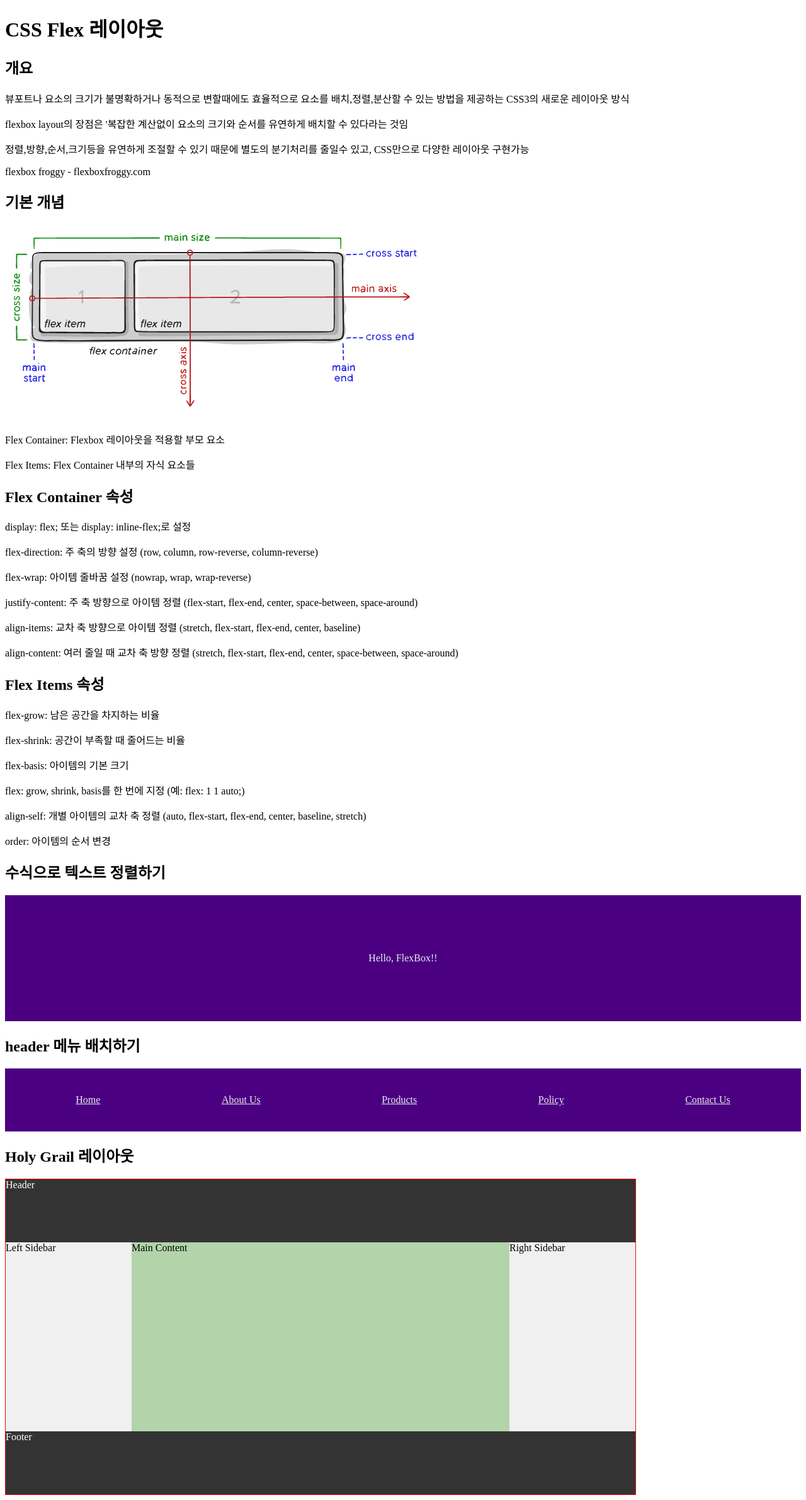
After one commit to evollivia/frontend2, a FastAPI app: page /css/flex in a window 1280 px wide. The commit adds this page. Shown: the whole page at 63% size. Run offline with FastAPI, Linux system fonts and the light colour scheme.

Commit message:
css3 - 레이아웃 : flex

```diff
--- a/app/routes/css.py
+++ b/app/routes/css.py
@@ -61,3 +61,8 @@ async def float(req: Request):
 @css_router.get('/flex')
 async def flex(req: Request):
     return templates.TemplateResponse('css/10flex.html', {'request': req})
+
+
+@css_router.get('/markdown')
+async def markdown(req: Request):
+    return templates.TemplateResponse('css/11markdown.html', {'request': req})
--- /dev/null
+++ b/views/templates/css/10flex.html
@@ -0,0 +1,84 @@
+<!DOCTYPE html>
+<html lang="ko">
+<head>
+    <meta charset="UTF-8">
+    <title>CSS Flex 레이아웃</title>
+    <style>
+        .centerme {height: 200px; background: indigo; color: #ebebeb;
+        /*text-align: center; padding-top: 200px*/
+        display: flex; justify-content: center; align-items: center}
+
+        /*메뉴 구성*/
+        .menus {background: indigo; color: #ebebeb; min-height: 44px;
+        display: flex; align-items: center; padding: 0 16px; /*flex-direction: row */
+        justify-content: space-around}
+        a:link{color: #ebebeb}
+        a:visited{color: #ebebeb}
+
+        /*Holy Grail Layout*/
+        .container {/*display: flex; flex-direction: column;*/
+                    border: 1px solid red; width: 1000px}
+        header, footer{background: #333; color: white; height: 100px}
+        nav, aside{background: #f0f0f0; height: 300px; width: 200px}
+
+        main{background: #b3d4aa; height: 300px; flex: 1}
+        .main-content{display: flex; flex-direction: row}
+    </style>
+</head>
+<body>
+    <h1>CSS Flex 레이아웃</h1>
+    <h2>개요</h2>
+    <p>뷰포트나 요소의 크기가 불명확하거나 동적으로 변할때에도
+        효율적으로 요소를 배치,정렬,분산할 수 있는 방법을 제공하는
+        CSS3의 새로운 레이아웃 방식</p>
+    <p>flexbox layout의 장점은 '복잡한 계산없이 요소의 크기와 순서를
+        유연하게 배치할 수 있다라는 것임</p>
+    <p>정렬,방향,순서,크기등을 유연하게 조절할 수 있기 때문에
+        별도의 분기처리를 줄일수 있고, CSS만으로 다양한 레이아웃 구현가능</p>
+    <p>flexbox froggy - flexboxfroggy.com</p>
+
+    <h2>기본 개념</h2>
+    <div><img src="/static/img/flexbox01.png"></div>
+    <p>Flex Container: Flexbox 레이아웃을 적용할 부모 요소</p>
+    <p>Flex Items: Flex Container 내부의 자식 요소들</p>
+
+    <h2>Flex Container 속성</h2>
+    <p>display: flex; 또는 display: inline-flex;로 설정</p>
+    <p>flex-direction: 주 축의 방향 설정 (row, column, row-reverse, column-reverse)</p>
+    <p>flex-wrap: 아이템 줄바꿈 설정 (nowrap, wrap, wrap-reverse)</p>
+    <p>justify-content: 주 축 방향으로 아이템 정렬 (flex-start, flex-end, center, space-between, space-around)</p>
+    <p>align-items: 교차 축 방향으로 아이템 정렬 (stretch, flex-start, flex-end, center, baseline)</p>
+    <p>align-content: 여러 줄일 때 교차 축 방향 정렬 (stretch, flex-start, flex-end, center, space-between, space-around)</p>
+
+    <h2>Flex Items 속성</h2>
+    <p>flex-grow: 남은 공간을 차지하는 비율</p>
+    <p>flex-shrink: 공간이 부족할 때 줄어드는 비율</p>
+    <p>flex-basis: 아이템의 기본 크기</p>
+    <p>flex: grow, shrink, basis를 한 번에 지정 (예: flex: 1 1 auto;)</p>
+    <p>align-self: 개별 아이템의 교차 축 정렬 (auto, flex-start, flex-end, center, baseline, stretch)</p>
+    <p>order: 아이템의 순서 변경</p>
+
+    <h2>수식으로 텍스트 정렬하기</h2>
+    <div class="centerme"> Hello, FlexBox!!</div>
+
+    <h2>header 메뉴 배치하기</h2>
+    <header class="menus">
+        <a href="#" class="item">Home</a>
+        <a href="#" class="item">About Us</a>
+        <a href="#" class="item">Products</a>
+        <a href="#" class="item">Policy</a>
+        <a href="#" class="last-item">Contact Us</a>
+    </header>
+
+    <h2>Holy Grail 레이아웃</h2>
+    <div class="container">
+        <header>Header</header>
+        <div class="main-content">
+            <nav>Left Sidebar</nav>
+            <main>Main Content</main>
+            <aside>Right Sidebar</aside>
+        </div>
+        <footer>Footer</footer>
+    </div>
+</body>
+</html>
--- a/views/templates/css/index.html
+++ b/views/templates/css/index.html
@@ -17,6 +17,7 @@
     <li>08 - CSS 테이블 [<a href="/css/table">이동</a>] </li>
     <li>09 - CSS 레이아웃 : float[<a href="/css/float">이동</a>] </li>
     <li>10 - CSS 레이아웃 : flex[<a href="/css/flex">이동</a>] </li>
+    <li>11 - 마크다운 : flex[<a href="/css/markdown">이동</a>] </li>
 </ul>
 </body>
 </html>
```
Also changed, not shown: views/static/img/flexbox01.png (added).
